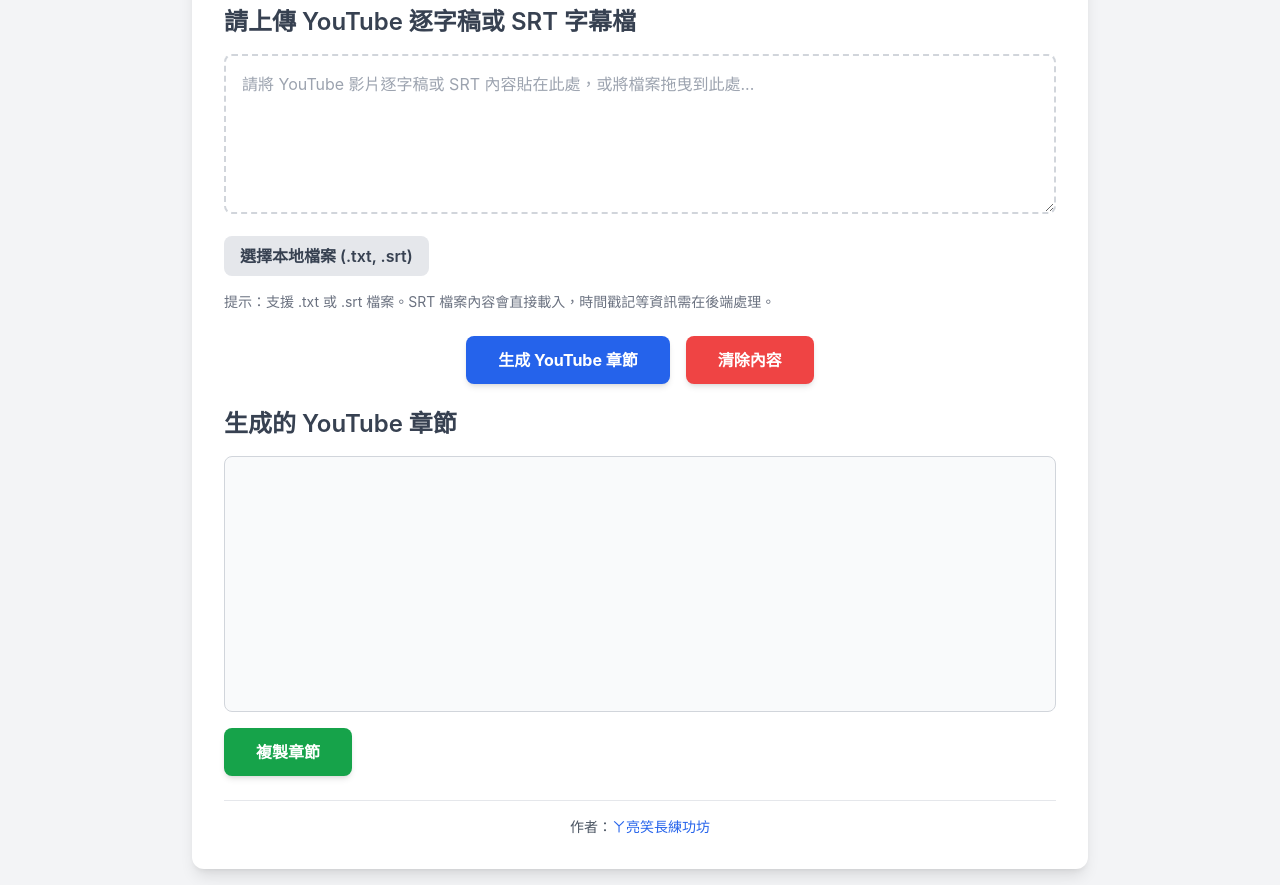
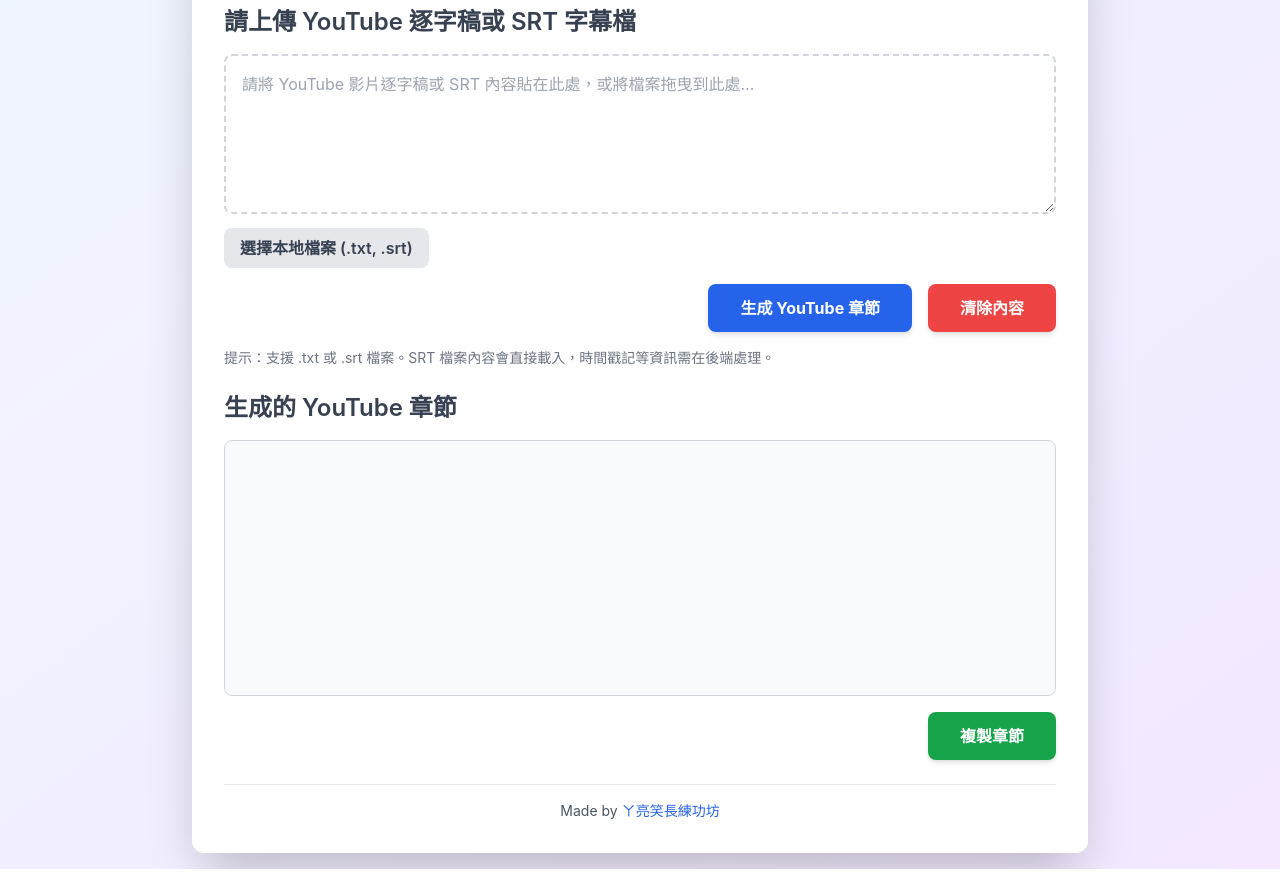
Before and after one commit to hsuliang/hsuliang.github.io, a plain HTML site: page ytchapter.html in a window 1280 px wide. Shown: the part 106-991 px from the top of the page. Drawn offline with nearby package versions, Linux system fonts and the light colour scheme.

Commit message:
ytchapter.html

```diff
--- a/ytchapter.html
+++ b/ytchapter.html
@@ -3,7 +3,7 @@
 <head>
     <meta charset="UTF-8">
     <meta name="viewport" content="width=device-width, initial-scale=1.0">
-    <title>YouTube章節生成器 -丫亮笑長練功坊</title>
+    <title>YouTube章節生成器</title>
     <!-- 引入 Tailwind CSS CDN -->
     <script src="https://cdn.tailwindcss.com"></script>
     <style>
@@ -41,16 +41,19 @@
         }
     </style>
 </head>
-<body class="bg-gray-100 text-gray-800 p-4 min-h-screen flex items-center justify-center">
-    <div class="container mx-auto max-w-4xl bg-white p-6 md:p-8 rounded-xl shadow-lg space-y-6">
+<body class="bg-gradient-to-br from-blue-50 to-purple-100 text-gray-800 p-4 min-h-screen flex items-center justify-center">
+    <div class="container mx-auto max-w-4xl bg-white p-6 md:p-8 rounded-xl shadow-2xl space-y-6">
         <!-- 網頁標題 -->
-        <h1 class="text-3xl md:text-4xl font-bold text-center text-blue-700 mb-6">丫亮笑長 YouTube 章節生成器</h1>
+        <h1 class="text-3xl md:text-4xl font-bold text-center text-blue-700 mb-6">
+            丫亮笑長 YouTube 章節生成器
+        </h1>
 
         <!-- 上傳區塊 -->
         <div class="upload-section space-y-4">
             <h2 class="text-xl md:text-2xl font-semibold text-gray-700">請上傳 YouTube 逐字稿或 SRT 字幕檔</h2>
 
-            <!-- 逐字稿輸入框，現在支援拖曳上傳 -->
+            <!-- 逐字稿輸入框與按鈕的容器 -->
+            <div class="relative">
                 <textarea
                     id="transcriptInput"
                     class="w-full h-40 p-4 border-2 border-dashed border-gray-300 rounded-lg focus:ring-blue-500 focus:border-blue-500 text-base resize-y transition-all duration-200"
@@ -58,31 +61,33 @@
                 ></textarea>
 
                 <!-- 檔案上傳按鈕 (實際是標籤，隱藏了 input type="file") -->
-            <label for="fileInput" class="inline-block bg-gray-200 hover:bg-gray-300 text-gray-700 font-semibold py-2 px-4 rounded-lg cursor-pointer transition-colors duration-200">
+                <label for="fileInput" class="inline-block bg-gray-200 hover:bg-gray-300 text-gray-700 font-semibold py-2 px-4 rounded-lg cursor-pointer transition-colors duration-200 mt-2">
                     選擇本地檔案 (.txt, .srt)
                 </label>
                 <input type="file" id="fileInput" accept=".txt,.srt" class="hidden-file-input">
+
+                <!-- 功能按鈕區塊 - 調整到文字框右下方 -->
+                <div class="button-section flex flex-col md:flex-row justify-end space-y-2 md:space-y-0 md:space-x-4 mt-4">
+                    <button
+                        id="generateButton"
+                        class="font-bold py-3 px-8 rounded-lg shadow-md transition-all duration-200 bg-blue-600 text-white hover:bg-blue-700 focus:outline-none focus:ring-4 focus:ring-blue-300"
+                    >
+                        生成 YouTube 章節
+                    </button>
+                    <button
+                        id="clearButton"
+                        class="font-bold py-3 px-8 rounded-lg shadow-md transition-all duration-200 bg-red-500 text-white hover:bg-red-600 focus:outline-none focus:ring-4 focus:ring-red-300"
+                    >
+                        清除內容
+                    </button>
+                </div>
+            </div>
 
             <p class="text-sm text-gray-500 mt-2">
                 提示：支援 .txt 或 .srt 檔案。SRT 檔案內容會直接載入，時間戳記等資訊需在後端處理。
             </p>
         </div>
 
-        <!-- 功能按鈕區塊 -->
-        <div class="button-section flex flex-col md:flex-row justify-center space-y-4 md:space-y-0 md:space-x-4 mt-6">
-            <button
-                id="generateButton"
-                class="bg-blue-600 text-white font-bold py-3 px-8 rounded-lg hover:bg-blue-700 focus:outline-none focus:ring-4 focus:ring-blue-300 transition-all duration-200 shadow-md"
-            >
-                生成 YouTube 章節
-            </button>
-            <button
-                id="clearButton"
-                class="bg-red-500 text-white font-bold py-3 px-8 rounded-lg hover:bg-red-600 focus:outline-none focus:ring-4 focus:ring-red-300 transition-all duration-200 shadow-md"
-            >
-                清除內容
-            </button>
-        </div>
 
         <!-- 章節顯示與複製區塊 -->
         <div class="output-section space-y-4 mt-8">
@@ -96,18 +101,20 @@
                 <!-- 初始為空白，章節會顯示在此處 -->
             </pre>
 
-            <!-- 複製按鈕 -->
+            <!-- 複製按鈕 - 調整到右下方 -->
+            <div class="flex justify-end mt-4">
                 <button
                     id="copyButton"
-                class="bg-green-600 text-white font-bold py-3 px-8 rounded-lg hover:bg-green-700 focus:outline-none focus:ring-4 focus:ring-green-300 transition-all duration-200 shadow-md"
+                    class="font-bold py-3 px-8 rounded-lg shadow-md transition-all duration-200 bg-green-600 text-white hover:bg-green-700 focus:outline-none focus:ring-4 focus:ring-green-300"
                 >
                     複製章節
                 </button>
             </div>
+        </div>
 
         <!-- 作者資訊 -->
         <div class="author-info text-center text-gray-600 text-sm mt-8 pt-4 border-t border-gray-200">
-            作者：<a href="https://bit.ly/Aliang" target="_blank" class="text-blue-600 hover:underline">ㄚ亮笑長練功坊</a>
+            Made by <a href="https://bit.ly/Aliang" target="_blank" class="text-blue-600 hover:underline">ㄚ亮笑長練功坊</a>
         </div>
     </div>
 
@@ -225,7 +232,7 @@
                     let chatHistory = [];
                     chatHistory.push({ role: "user", parts: [{ text: prompt }] });
                     const payload = { contents: chatHistory };
-                    const apiKey = ""; // 如果您想使用 gemini-2.0-flash 以外的模型，請在這裡提供 API 密鑰。否則，請保留原樣。
+                    const apiKey = ""; // 如果您想使用 gemini-2.0-flash 以外的模型，請在這裡提供 API 密鑰。否0則，請保留原樣。
                     const apiUrl = `https://generativelanguage.googleapis.com/v1beta/models/gemini-2.0-flash:generateContent?key=${apiKey}`;
 
                     const response = await fetch(apiUrl, {
```
Lines whose indentation alone changed are shown as unchanged.
